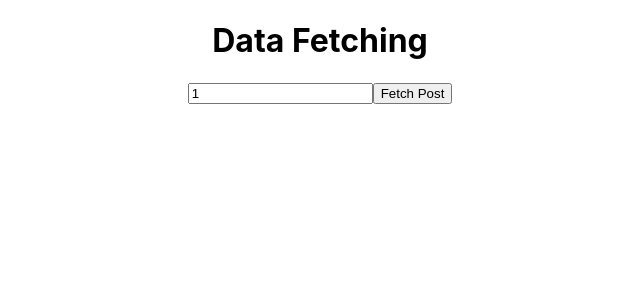
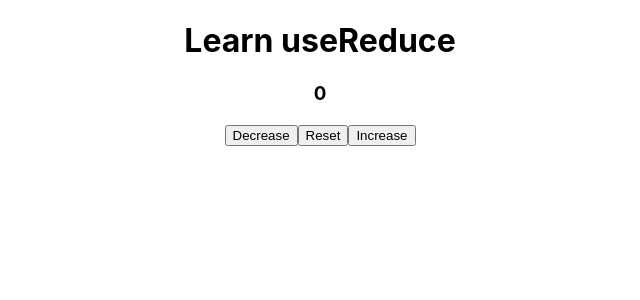
Before and after one commit to Dev-Arun7/React-hooks, a React (Create React App) app: page / in a window 1280 px wide. Shown: the top 300 px of the page, without its empty margins (320-960 px from the left). Built offline with nearby package versions, Linux system fonts and the light colour scheme; no server answers.

Commit message:
v1.30 userReducer added

```diff
--- a/src/App.js
+++ b/src/App.js
@@ -1,4 +1,3 @@
-import logo from './logo.svg';
 import './App.css';
 import Hook1 from './components/Hook1';
 import Hook2 from './components/Hook2';
@@ -6,12 +5,16 @@ import Hook3 from './components/Hook3';
 import DataFetching from './components/DataFetching';
 import PostFetching from './components/PostFetch';
 import PostFetchingWithButton from './components/PostFetchWithButton';
+import ContextA from './components/UseContext/ContextA';
+import CounterOne from './components/Hook4';
+import UseReducer from './components/Hook5'
+import Test from './components/Test'
 
 
 function App() {
   return (
     <div className="App">
-      <PostFetchingWithButton />
+      <Test />
     </div>
   );
 }
--- /dev/null
+++ b/src/components/Hook4.js
@@ -0,0 +1,30 @@
+// Learn useReducer
+import React, { useReducer } from "react"
+const initialState = 0
+const reducer = (state, action) => {
+    switch (action) {
+        case 'increment':
+            return state + 1
+        case 'decrement':
+            return state - 1
+        case 'reset':
+            return initialState
+        default:
+            return state
+    }
+}
+
+function CounterOne() {
+    const [count, dispatch] = useReducer(reducer, initialState)
+    return (
+        <>
+            <h1> Learn useReducer </h1>
+            <button onClick={() => dispatch('decrement')} > Decrement </button>
+            <button onClick={() => dispatch('increment')} > Increment </button>
+            <button onClick={() => dispatch('reset')} > Reset </button>
+            <h3> Count: {count} </h3>
+        </>
+    )
+}
+
+export default CounterOne
--- /dev/null
+++ b/src/components/Hook5.js
@@ -0,0 +1,32 @@
+// Learn useReducer hook
+import { useReducer } from "react"
+
+const initialState = 0
+const reducer = (state, action) => {
+    switch (action) {
+        case 'increase':
+            return state = state + 1
+        case 'decrease':
+            return state = state - 1
+        case 'reset':
+            return initialState
+        default:
+            return state
+    }
+}
+
+const UseReducer = () => {
+    const [state, dispatch] = useReducer(reducer, initialState)
+
+    return (
+        <>
+            <h1> Learn useReduce </h1>
+            <h3> {state} </h3>
+            <button onClick={() => dispatch('decrease')} > Decrease </button>
+            <button onClick={() => dispatch('reset')} > Reset </button>
+            <button onClick={() => dispatch('increase')} > Increase </button>
+        </>
+    )
+}
+
+export default UseReducer
--- /dev/null
+++ b/src/components/Test.js
@@ -0,0 +1,34 @@
+// Learn useReducer hook
+import { useReducer } from "react"
+
+const initialState = {
+    cart: 0
+}
+const reducer = (state, action) => {
+    switch (action.type) {
+        case 'increase':
+            return { cart: state.cart + 1 }
+        case 'decrease':
+            return { cart: state.cart - 1 }
+        case 'reset':
+            return initialState
+        default:
+            return state
+    }
+}
+
+const UseReducer = () => {
+    const [state, dispatch] = useReducer(reducer, initialState)
+
+    return (
+        <>
+            <h1> Learn useReduce </h1>
+            <h3> {state.cart} </h3>
+            <button onClick={() => dispatch({ type: "increase" })} > Decrease </button>
+            <button onClick={() => dispatch({ type: 'reset' })} > Reset </button>
+            <button onClick={() => dispatch({ type: 'decrease' })} > Increase </button>
+        </>
+    )
+}
+
+export default UseReducer
--- /dev/null
+++ b/src/components/UseContext/ContextA.js
@@ -0,0 +1,20 @@
+// Learn useContext
+import React, { useState, createContext } from "react";
+import ContextB from "./ContextB";
+
+export const UserContext = createContext()
+
+function ContextA() {
+    const [user, setUser] = useState("Arun")
+    return (
+        <>
+            <h1> Learn useContext </h1>
+            <h1> ContextA: {`Hello ${user}`} </h1>
+            <UserContext.Provider value={user}>
+                <ContextB />
+            </UserContext.Provider>
+        </>
+    )
+}
+
+export default ContextA
--- /dev/null
+++ b/src/components/UseContext/ContextB.js
@@ -0,0 +1,13 @@
+import React from 'react'
+import ContextC from './ContextC'
+
+function ContextB() {
+    return (
+        <>
+            <h2> ContextB</h2>
+            <ContextC />
+        </>
+    )
+}
+
+export default ContextB
--- /dev/null
+++ b/src/components/UseContext/ContextC.js
@@ -0,0 +1,14 @@
+// learn useContext, import and use in this component
+import React, {useContext} from 'react'
+import { UserContext } from './ContextA'
+
+function ContextC() {
+    const user = useContext(UserContext)
+    return (
+        <>
+            <h3> ContextC: {` Bye: ${user}`}</h3>
+        </>
+    )
+}
+
+export default ContextC
```
